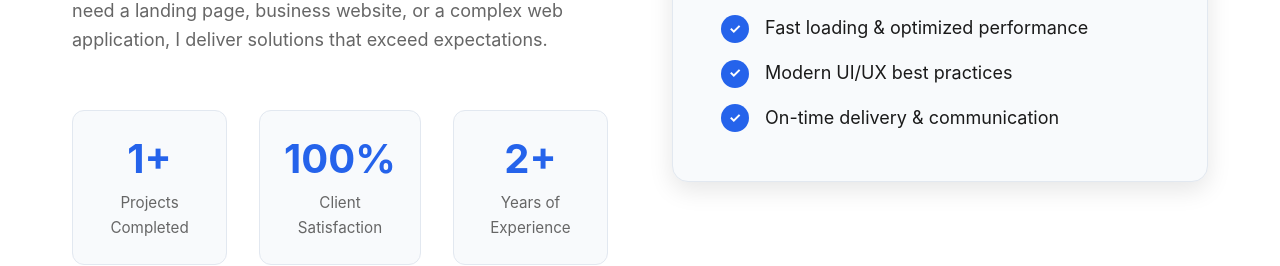
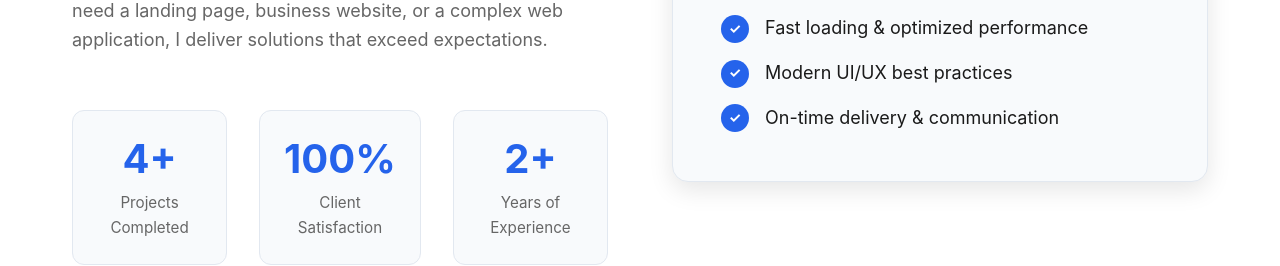
Before and after one commit to FrontEnddeveloping77/My-Portfolio-In-React, a React (Create React App) app: page / in a window 1280 px wide. Shown: the part 1380-1646 px from the top of the page. Built offline with nearby package versions, Linux system fonts and the light colour scheme.

Commit message:
abdulazizavazov

```diff
--- a/src/components/About/About.jsx
+++ b/src/components/About/About.jsx
@@ -21,7 +21,7 @@ function About({ language }) {
                         </p>
                         <div className="about-highlights">
                             <div className="highlight-item">
-                                <h3>1+</h3>
+                                <h3>4+</h3>
                                 <p>{t.about.projectsCompleted}</p>
                             </div>
                             <div className="highlight-item">
```
